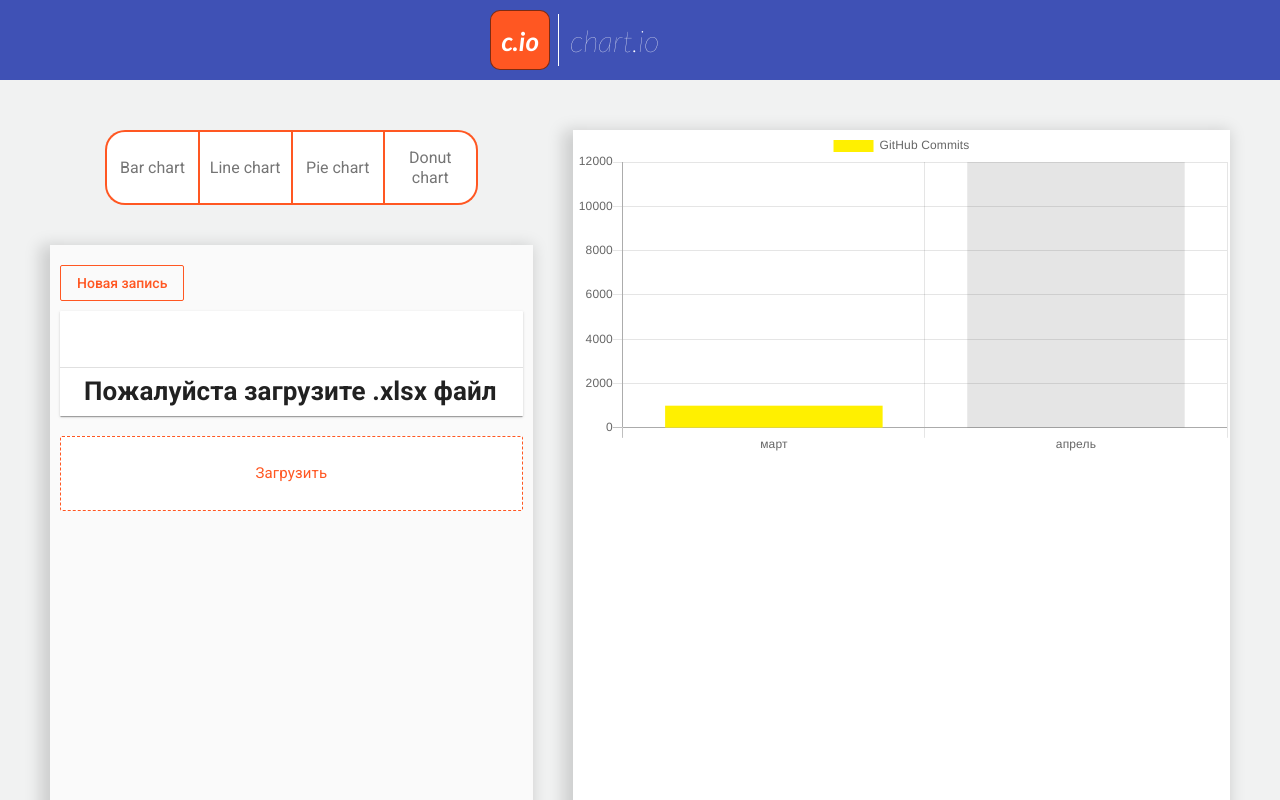
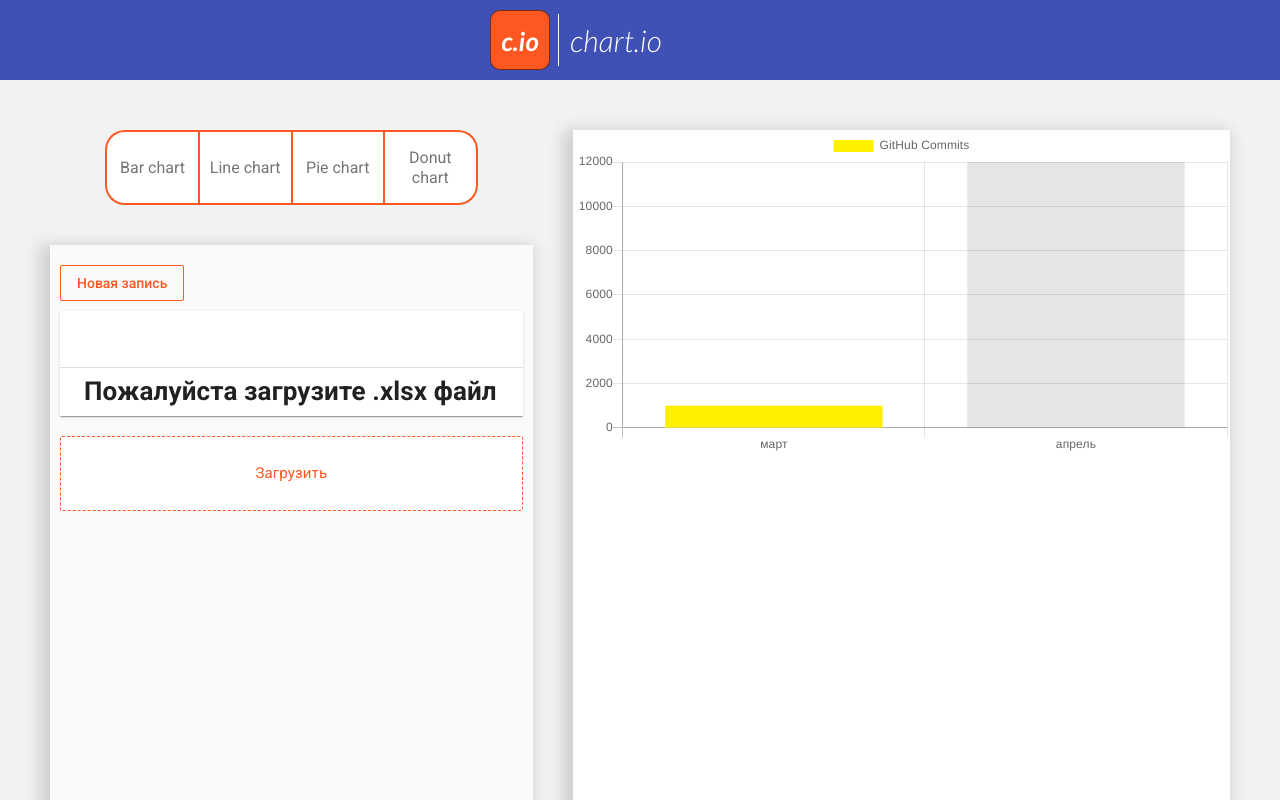
Before and after one commit to eshulga/chartio, a Vue app: page / in a window 1280 px wide. Shown: the top 800 px of the page. Built offline with nearby package versions, Linux system fonts and the light colour scheme.

Commit message:
fixed logo stuff

```diff
--- a/index.html
+++ b/index.html
@@ -5,7 +5,7 @@
     <meta charset="utf-8">
     <meta name="viewport" content="width=device-width,initial-scale=1.0">
     <link href='https://fonts.googleapis.com/css?family=Roboto:300,400,500,700|Material+Icons' rel="stylesheet">
-    <link href="https://fonts.googleapis.com/css?family=Lato:100i,700i" rel="stylesheet">
+    <link href="https://fonts.googleapis.com/css?family=Lato:300i,700i" rel="stylesheet">
     <title>movie_db_vue</title>
 </head>
 
--- a/src/components/header/Header.vue
+++ b/src/components/header/Header.vue
@@ -75,7 +75,7 @@
   padding-left: 80px;
   line-height: 60px;
   font-size: 30px;
-  font-weight: 100;
+  font-weight: 300;
   animation: fade 2.5s;
 }
 
```
